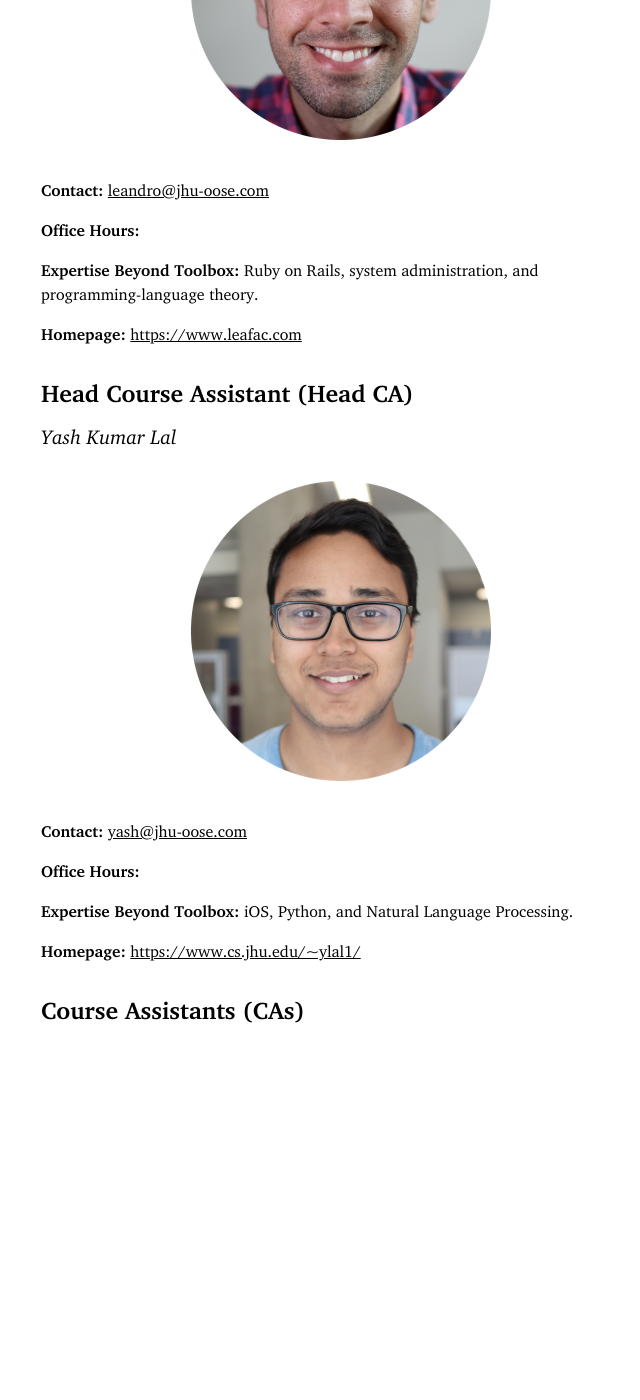
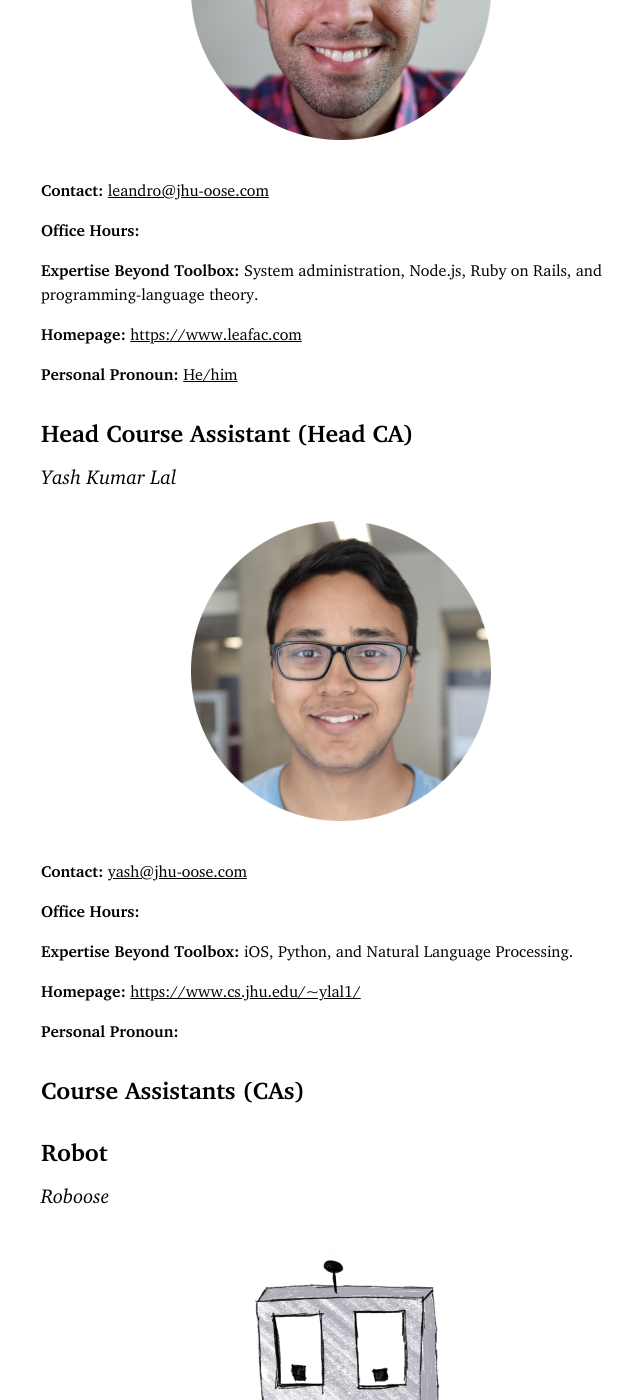
Before and after one commit to skemper/www.jhu-oose.com, a Jekyll site: the page built from staff/index.md, in a window 1280 px wide and 1400 px high, scrolled down 540 px. Shown: the whole window, without its empty margins (299-939 px from the left). Built offline with Jekyll 4.4.1, drawn with Linux system fonts in a browser that asks for light colours; our own code applies the rules of GitHub Pages for plain Markdown files; before the commit the page ends 1613 px from its top, so only the background shows below that; some of the changed text lies outside the part shown.

Commit message:
Add Roboose to the Staff

```diff
--- a/staff/index.md
+++ b/staff/index.md
@@ -17,9 +17,11 @@ Leandro Facchinetti
 
 **Office Hours:** <!-- TODO: -->
 
-**Expertise Beyond Toolbox:** Ruby on Rails, system administration, and programming-language theory.
+**Expertise Beyond Toolbox:** System administration, Node.js, Ruby on Rails, and programming-language theory.
 
 **Homepage:** <https://www.leafac.com>
+
+**Personal Pronoun:** [He/him](https://www.mypronouns.org/he-him)
 
 Head Course Assistant (Head CA)
 ===============================
@@ -39,7 +41,29 @@ Yash Kumar Lal
 
 **Homepage:** <https://www.cs.jhu.edu/~ylal1/>
 
+**Personal Pronoun:** <!-- TODO: -->
+
 Course Assistants (CAs)
 =======================
 
 <!-- TODO: -->
+
+Robot
+=====
+
+Roboose
+-------
+
+<figure markdown="1">
+![Roboose](roboose.png){:width="300"}
+</figure>
+
+**Contact:** <roboose@jhu-oose.com>
+
+**Office Hours:** I’m always on.
+
+**Expertise Beyond Toolbox:** Being a [GitHub Probot](https://probot.github.io).
+
+**Homepage:** <https://github.com/jhu-oose/roboose>
+
+**Personal Pronoun:** [They/them](https://www.mypronouns.org/they-them)
```
Also changed, not shown: staff/roboose.png (added).
